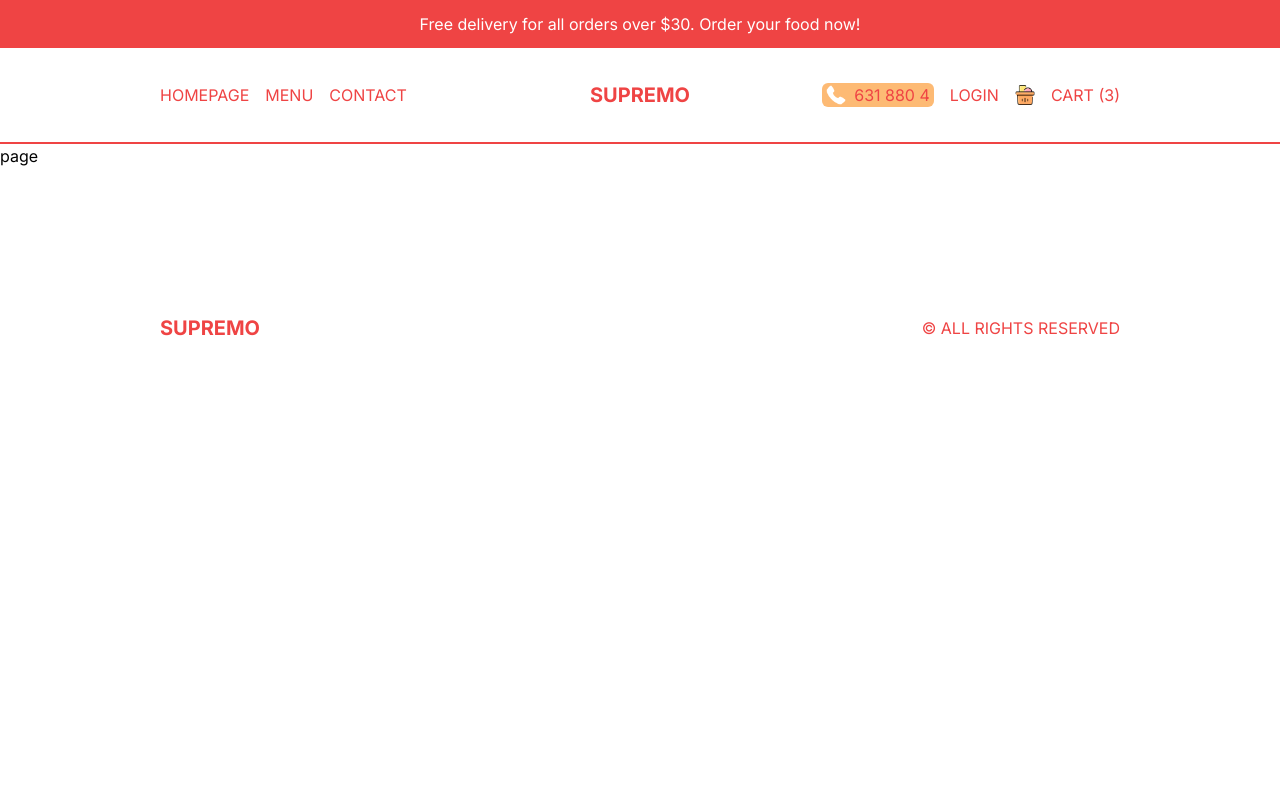
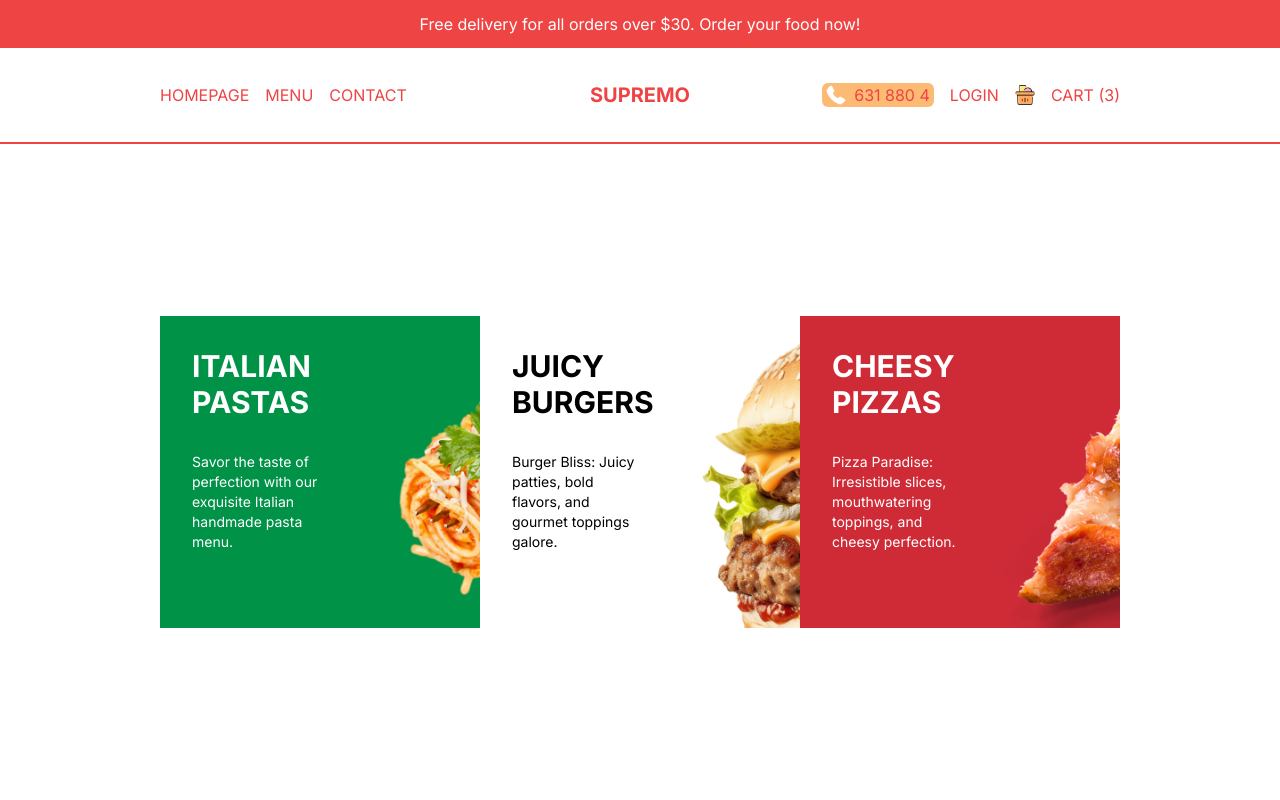
Before and after one commit to Lancelot-SO/restaurant, a Next.js app: page /menu in a window 1280 px wide. Shown: the top 800 px of the page. Built offline with nearby package versions, Linux system fonts and the light colour scheme.

Commit message:
add menu details

```diff
--- a/src/app/menu/page.tsx
+++ b/src/app/menu/page.tsx
@@ -1,9 +1,24 @@
+import { menu } from '@/data';
+import Link from 'next/link';
 import React from 'react'
 
 const MenuPage = () => {
   return (
-    <div>
-      page
+    <div className='p-4 lg:px-20 xl:px-40 h-[calc(100vh-6rem)] md:h-[calc(100vh-9rem)] flex flex-col md:flex-row items-center'>
+      {menu.map(category => (
+        <Link
+        href={`/menu/${category.slug}`}
+        key={category.id}
+        className='w-full h-1/3 bg-cover p-8 md:h-1/2'
+        style={{backgroundImage: `url(${category.img})`}}
+        >
+          <div className={`text-${category.color} w-1/2`}>
+            <h1 className='uppercase font-bold text-3xl'>{category.title}</h1>
+            <p className='text-sm my-8'>{category.desc}</p>
+            <button className={`hidden 2xl:block bg-${category.color} text-${category.color === "black" ? "white" : "red-500"} py-2 px-4 rounded-md`}>Explore</button>
+          </div>
+        </Link>
+      ))}
     </div>
   )
 }
```
